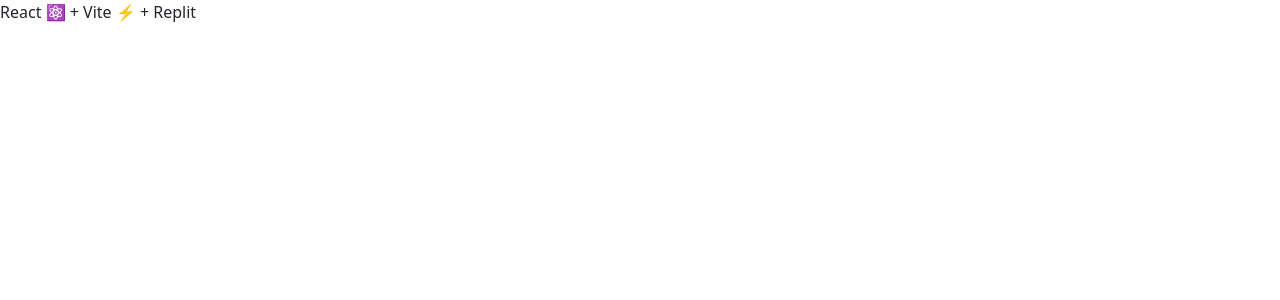
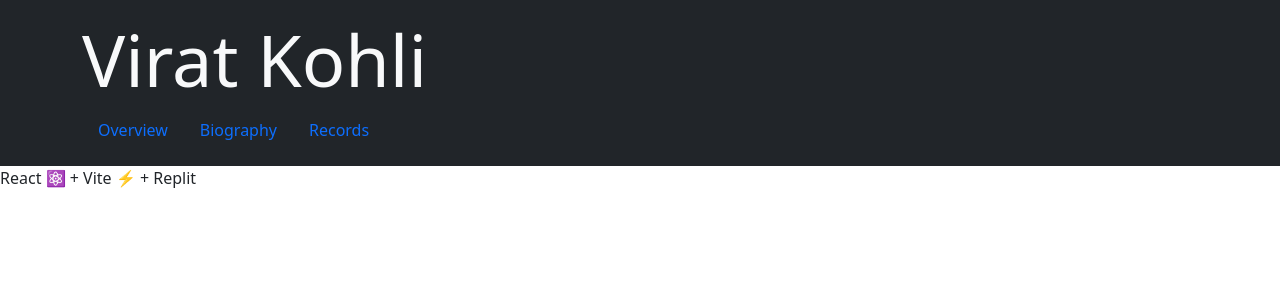
Before and after one commit to checodezz/viratKohli-react, a React (Vite) app: page / in a window 1280 px wide. Shown: the top 300 px of the page. Built offline with nearby package versions, Linux system fonts and the light colour scheme.

Commit message:
created header component and added routes to navigate

```diff
--- a/package.json
+++ b/package.json
@@ -21,6 +21,7 @@
     "vite": "^5.0.0"
   },
   "dependencies": {
-    "bootstrap": "^5.3.3"
+    "bootstrap": "^5.3.3",
+    "react-router-dom": "^6.22.3"
   }
 }
--- a/src/App.jsx
+++ b/src/App.jsx
@@ -1,10 +1,11 @@
-import './App.css'
-import "bootstrap/dist/css/bootstrap.min.css"
-
+import "./App.css";
+import "bootstrap/dist/css/bootstrap.min.css";
+import Header from "./components/Header";
 export default function App() {
   return (
-    <main>
-      React ⚛️ + Vite ⚡ + Replit
-    </main>
-  )
+    <>
+      <Header />
+      <main>React ⚛️ + Vite ⚡ + Replit</main>
+    </>
+  );
 }
--- a/src/components/Header.jsx
+++ b/src/components/Header.jsx
@@ -1,12 +1,30 @@
+import { NavLink } from "react-router-dom";
+
 const Header = () => {
   return (
-    <header>
-      <h1>Virat Kohli</h1>
-      <ul>
-        <li>Overview</li>
-        <li>Biography</li>
-        <li>Records</li>
-      </ul>
+    <header className="bg-dark text-light py-3">
+      <div className="container">
+        <h1 className="display-2">Virat Kohli</h1>
+        <ul className="nav">
+          <li className="nav-item">
+            <NavLink className="nav-link" to="/">
+              Overview
+            </NavLink>
+          </li>
+          <li className="nav-item">
+            <NavLink className="nav-link" to="/biography">
+              Biography
+            </NavLink>
+          </li>
+          <li className="nav-item">
+            <NavLink className="nav-link" to="/records">
+              Records
+            </NavLink>
+          </li>
+        </ul>
+      </div>
     </header>
   );
 };
+
+export default Header;
--- a/src/index.jsx
+++ b/src/index.jsx
@@ -1,9 +1,23 @@
 import React from 'react'
 import ReactDOM from 'react-dom/client'
+import {createBrowserRouter, RouterProvider} from "react-router-dom"
 import App from './App'
+
+const router = createBrowserRouter([
+  {
+    path : "/",
+    element : <App/>
+  },
+  {
+    path : "biography"
+  },
+  {
+    path: "records"
+  }
+])
 
 ReactDOM.createRoot(document.getElementById('root')).render(
 	<React.StrictMode>
-		<App />
+<RouterProvider router={router} />
 	</React.StrictMode>
 )
```
Also changed, not shown: 1 other file (tests, documents, lock files or other folders).
